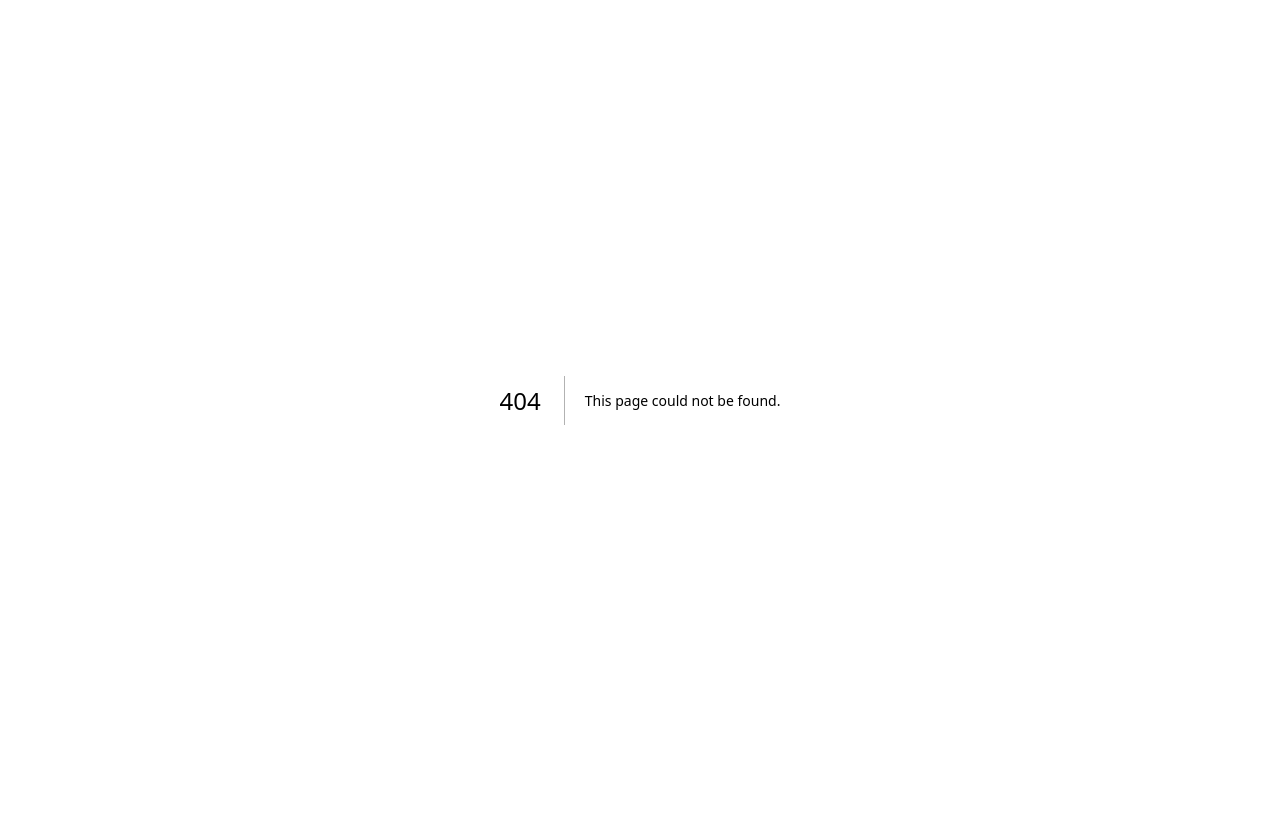
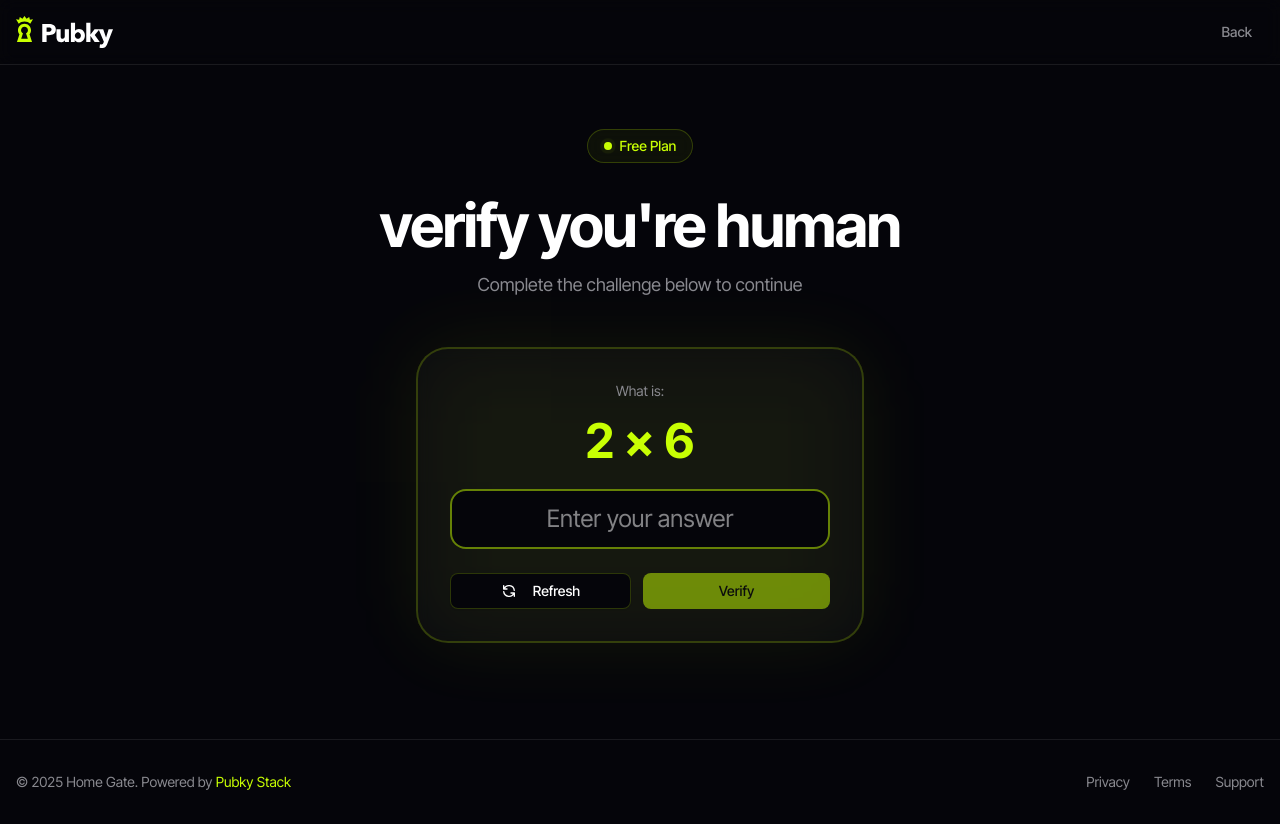
Before and after one commit to MiguelMedeiros/homegate, a Next.js app in the folder front-end/: page /signup/free in a window 1280 px wide. Before the commit this address had no page. Before the commit the page ends 800 px from the top, so only its background shows below. Built offline with nearby package versions, Linux system fonts and the light colour scheme.

Commit message:
Refactor SignUp page to wrap CTA button in a Link component for improved navigation; add new FreeSignUpPage with captcha verification for user validation.

```diff
--- /dev/null
+++ b/front-end/src/app/signup/free/page.tsx
@@ -0,0 +1,220 @@
+"use client";
+
+import { useState, useSyncExternalStore } from "react";
+import Link from "next/link";
+import { Button } from "@/components/ui/button";
+import { Header } from "@/components/Header";
+import { Footer } from "@/components/Footer";
+
+// Simple math captcha generator
+function generateCaptcha() {
+  const num1 = Math.floor(Math.random() * 10) + 1;
+  const num2 = Math.floor(Math.random() * 10) + 1;
+  const operators = ["+", "-", "×"];
+  const operator = operators[Math.floor(Math.random() * operators.length)];
+
+  let answer: number;
+  switch (operator) {
+    case "+":
+      answer = num1 + num2;
+      break;
+    case "-":
+      answer = num1 - num2;
+      break;
+    case "×":
+      answer = num1 * num2;
+      break;
+    default:
+      answer = num1 + num2;
+  }
+
+  return {
+    question: `${num1} ${operator} ${num2}`,
+    answer,
+  };
+}
+
+// Hook to check if we're on the client
+function useIsClient() {
+  return useSyncExternalStore(
+    () => () => {},
+    () => true,
+    () => false
+  );
+}
+
+export default function FreeSignUpPage() {
+  const isClient = useIsClient();
+  const [captcha, setCaptcha] = useState<{ question: string; answer: number }>(() => generateCaptcha());
+  const [userAnswer, setUserAnswer] = useState("");
+  const [isVerified, setIsVerified] = useState(false);
+  const [showError, setShowError] = useState(false);
+
+  const handleVerify = () => {
+    const answer = parseInt(userAnswer);
+    if (answer === captcha.answer) {
+      setIsVerified(true);
+      setShowError(false);
+    } else {
+      setShowError(true);
+      // Generate new captcha after wrong answer
+      setTimeout(() => {
+        setCaptcha(generateCaptcha());
+        setUserAnswer("");
+        setShowError(false);
+      }, 2000);
+    }
+  };
+
+  const handleRefresh = () => {
+    setCaptcha(generateCaptcha());
+    setUserAnswer("");
+    setShowError(false);
+    setIsVerified(false);
+  };
+
+  const handleKeyPress = (e: React.KeyboardEvent<HTMLInputElement>) => {
+    if (e.key === "Enter" && userAnswer && !isVerified) {
+      handleVerify();
+    }
+  };
+
+  return (
+    <div className="relative flex min-h-screen flex-col bg-background">
+      {/* Background */}
+      <div className="absolute inset-0 -z-10 bg-[linear-gradient(to_right,#ffffff08_1px,transparent_1px),linear-gradient(to_bottom,#ffffff08_1px,transparent_1px)] bg-[size:4rem_4rem]" />
+      <div className="absolute inset-0 -z-10 bg-gradient-to-br from-brand/5 via-transparent to-brand/10" />
+
+      <Header
+        rightContent={
+          <Link href="/signup">
+            <Button variant="ghost" size="sm" className="text-muted-foreground hover:text-foreground">
+              Back
+            </Button>
+          </Link>
+        }
+      />
+
+      {/* Main Content */}
+      <main className="container relative z-10 flex flex-1 flex-col items-center justify-center px-4 py-16 mx-auto">
+        <div className="mx-auto flex w-full max-w-2xl flex-col items-center text-center">
+          {/* Badge */}
+          <div className="mb-8 inline-flex items-center gap-2 rounded-full border border-brand/20 bg-brand/5 px-4 py-1.5 text-sm font-medium text-brand backdrop-blur-sm">
+            <span className="relative flex h-2 w-2">
+              <span className="absolute inline-flex h-full w-full animate-ping rounded-full bg-brand opacity-75"></span>
+              <span className="relative inline-flex h-2 w-2 rounded-full bg-brand"></span>
+            </span>
+            Free Plan
+          </div>
+
+          {/* Title */}
+          <h1 className="mb-4 text-4xl font-bold tracking-tight sm:text-5xl lg:text-6xl">
+            verify you&apos;re human
+          </h1>
+
+          {/* Subtitle */}
+          <p className="mb-12 text-lg text-muted-foreground">
+            Complete the challenge below to continue
+          </p>
+
+          {/* Captcha Container */}
+          <div className="relative mb-8 w-full max-w-md">
+            <div className="absolute inset-0 -z-10 animate-pulse rounded-3xl bg-brand/10 blur-2xl" />
+            <div className="relative rounded-3xl border-2 border-brand/20 bg-card/30 p-8 backdrop-blur-sm transition-all hover:border-brand/50 hover:bg-card/50">
+              {!isClient ? (
+                <div className="flex flex-col items-center gap-6 py-8">
+                  <div className="h-16 w-16 animate-spin rounded-full border-4 border-brand/20 border-t-brand"></div>
+                  <p className="text-muted-foreground">Loading challenge...</p>
+                </div>
+              ) : !isVerified ? (
+                <div className="flex flex-col items-center gap-6">
+                  {/* Captcha Question */}
+                  <div className="flex flex-col items-center gap-4">
+                    <p className="text-sm text-muted-foreground">What is:</p>
+                    <div className="text-5xl font-bold text-brand" suppressHydrationWarning>
+                      {captcha.question}
+                    </div>
+                  </div>
+
+                  {/* Input */}
+                  <div className="w-full">
+                    <input
+                      type="number"
+                      value={userAnswer}
+                      onChange={(e) => setUserAnswer(e.target.value)}
+                      onKeyPress={handleKeyPress}
+                      placeholder="Enter your answer"
+                      className={`w-full rounded-xl border-2 bg-background px-4 py-3 text-center text-2xl outline-none transition-all [appearance:textfield] [&::-webkit-outer-spin-button]:appearance-none [&::-webkit-inner-spin-button]:appearance-none ${
+                        showError
+                          ? "border-red-500/50 text-red-500"
+                          : "border-border/50 text-foreground focus:border-brand/50"
+                      }`}
+                      autoFocus
+                    />
+                    {showError && (
+                      <p className="mt-2 text-sm text-red-500 animate-in fade-in">
+                        Incorrect answer. Try again!
+                      </p>
+                    )}
+                  </div>
+
+                  {/* Buttons */}
+                  <div className="flex w-full gap-3">
+                    <Button
+                      onClick={handleRefresh}
+                      variant="outline"
+                      className="flex-1 border-brand/20 hover:border-brand/50 hover:bg-brand/5"
+                    >
+                      <svg className="mr-2 h-4 w-4" fill="none" stroke="currentColor" viewBox="0 0 24 24">
+                        <path strokeLinecap="round" strokeLinejoin="round" strokeWidth={2} d="M4 4v5h.582m15.356 2A8.001 8.001 0 004.582 9m0 0H9m11 11v-5h-.581m0 0a8.003 8.003 0 01-15.357-2m15.357 2H15" />
+                      </svg>
+                      Refresh
+                    </Button>
+                    <Button
+                      onClick={handleVerify}
+                      disabled={!userAnswer}
+                      className="flex-1 bg-brand text-background hover:bg-brand/90 disabled:opacity-50 disabled:cursor-not-allowed"
+                    >
+                      Verify
+                    </Button>
+                  </div>
+                </div>
+              ) : (
+                <div className="flex flex-col items-center gap-6">
+                  {/* Success Icon */}
+                  <div className="flex h-20 w-20 items-center justify-center rounded-full bg-brand/20 animate-in zoom-in">
+                    <svg className="h-10 w-10 text-brand" fill="none" stroke="currentColor" viewBox="0 0 24 24">
+                      <path strokeLinecap="round" strokeLinejoin="round" strokeWidth={2} d="M5 13l4 4L19 7" />
+                    </svg>
+                  </div>
+
+                  <div className="text-center">
+                    <h3 className="mb-2 text-2xl font-bold text-brand">Verified!</h3>
+                    <p className="text-muted-foreground">You&apos;re ready to continue</p>
+                  </div>
+                </div>
+              )}
+            </div>
+          </div>
+
+          {/* Continue Button - Only shows after verification */}
+          {isVerified && (
+            <Link href="/signup/free/next" className="w-full max-w-md animate-in fade-in slide-in-from-bottom-4">
+              <Button
+                size="lg"
+                className="cursor-pointer w-full bg-brand text-background text-xl hover:bg-brand/90"
+              >
+                You are verified! Click to sign up!
+                <svg className="ml-2 h-5 w-5" fill="none" stroke="currentColor" viewBox="0 0 24 24">
+                  <path strokeLinecap="round" strokeLinejoin="round" strokeWidth={2} d="M13 7l5 5m0 0l-5 5m5-5H6" />
+                </svg>
+              </Button>
+            </Link>
+          )}
+        </div>
+      </main>
+
+      <Footer />
+    </div>
+  );
+}
--- a/front-end/src/app/signup/page.tsx
+++ b/front-end/src/app/signup/page.tsx
@@ -137,6 +137,7 @@ export default function SignUpPage() {
                 </ul>
 
                 {/* CTA Button */}
+                <Link href={`/signup/${plan.id}`} className="w-full">
                   <Button
                     className={`w-full cursor-pointer ${
                       plan.highlighted
@@ -147,6 +148,7 @@ export default function SignUpPage() {
                   >
                     {plan.cta}
                   </Button>
+                </Link>
               </div>
             ))}
           </div>
```
Lines whose indentation alone changed are shown as unchanged.
